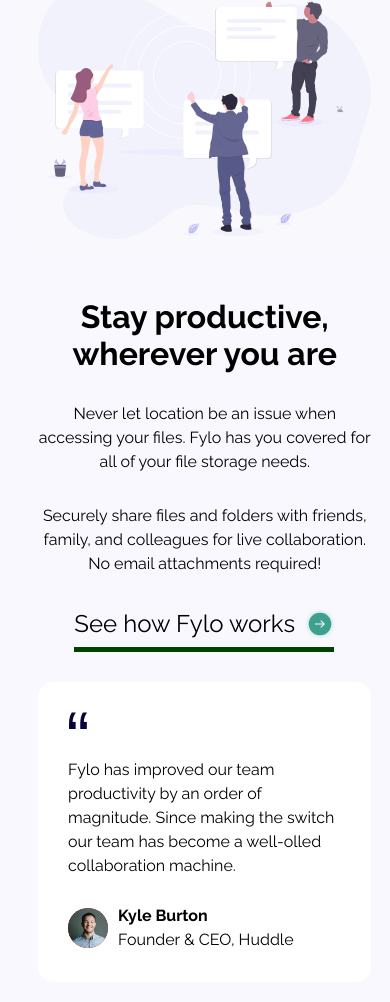
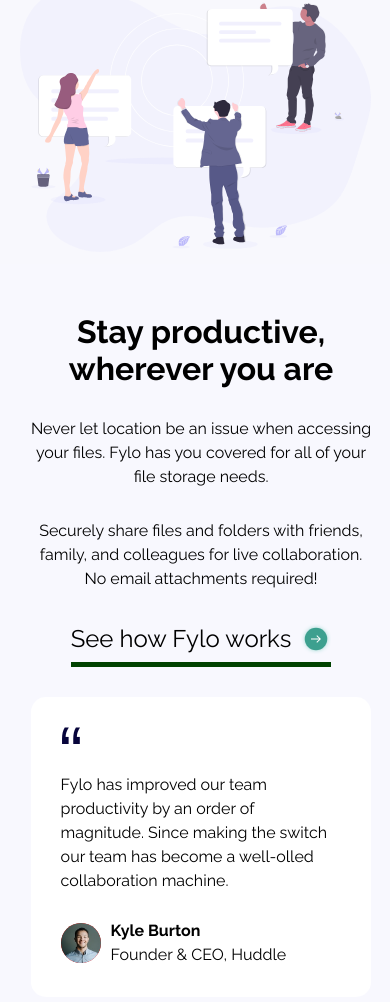
Before and after one commit to pritulgohil/fylo-landing-page, a plain HTML site: page index.html in a window 390 px wide. Shown: the part 1068-2070 px from the top of the page. Drawn offline with Linux system fonts and the light colour scheme.

Commit message:
Update styles.css

```diff
--- a/styles.css
+++ b/styles.css
@@ -190,12 +190,13 @@ li{
 
 .flex-box{
     display: flex;
-    padding:50px 0 0 5%;
+    padding:50px 0 0 0;
 }
 
 .flap1{
     width:50%;
     height: 100vh;
+    padding-left: 5%;
 }
 
 .flap1, .flap2{
@@ -347,7 +348,7 @@ hr{
     }
 
     .things{
-        padding: 5% 5% 3% 5%;
+        padding: 5% 5% 3% 3%;
         align-items: center;
         justify-content: unset;
         gap:30px;
```
